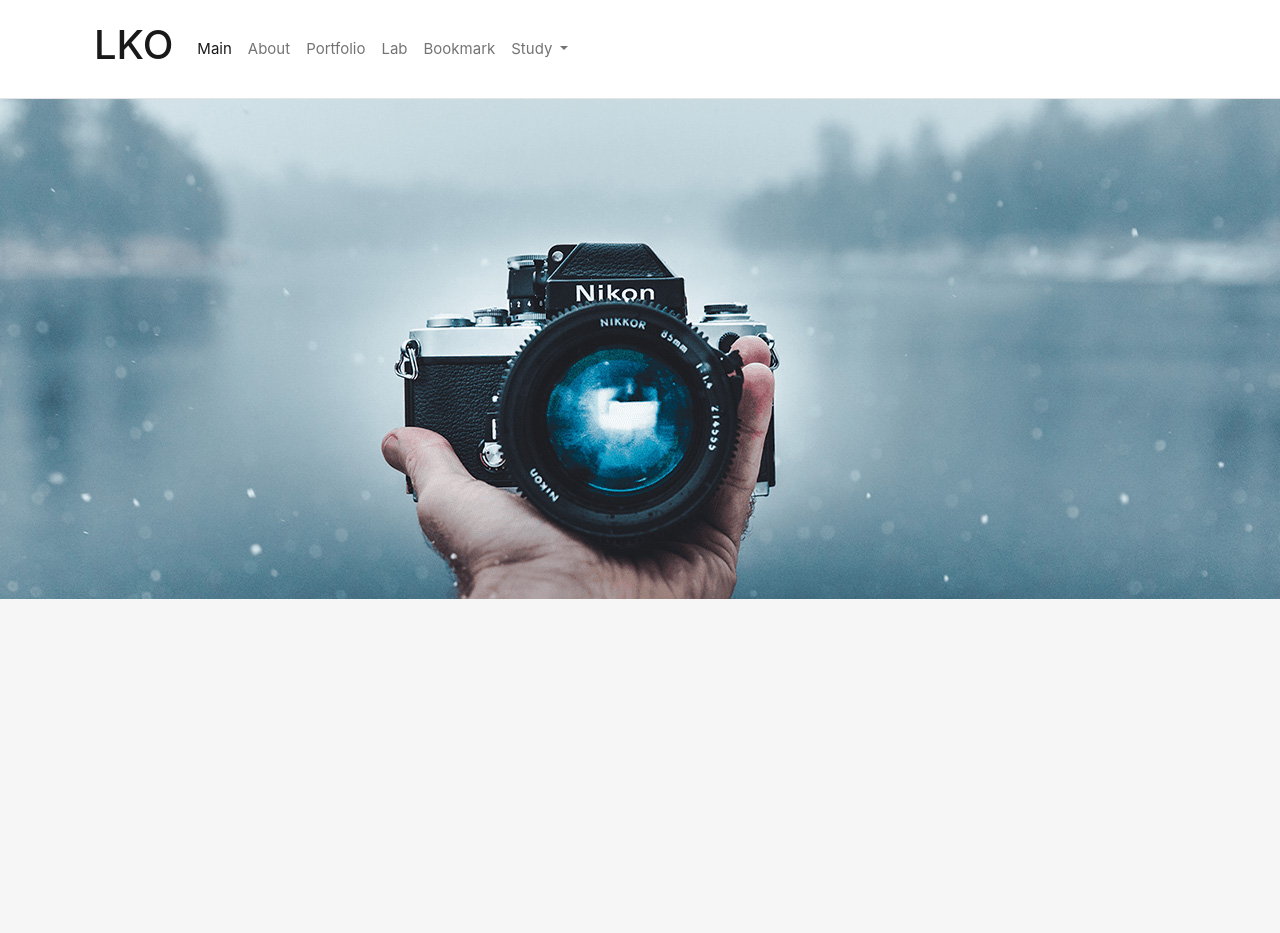
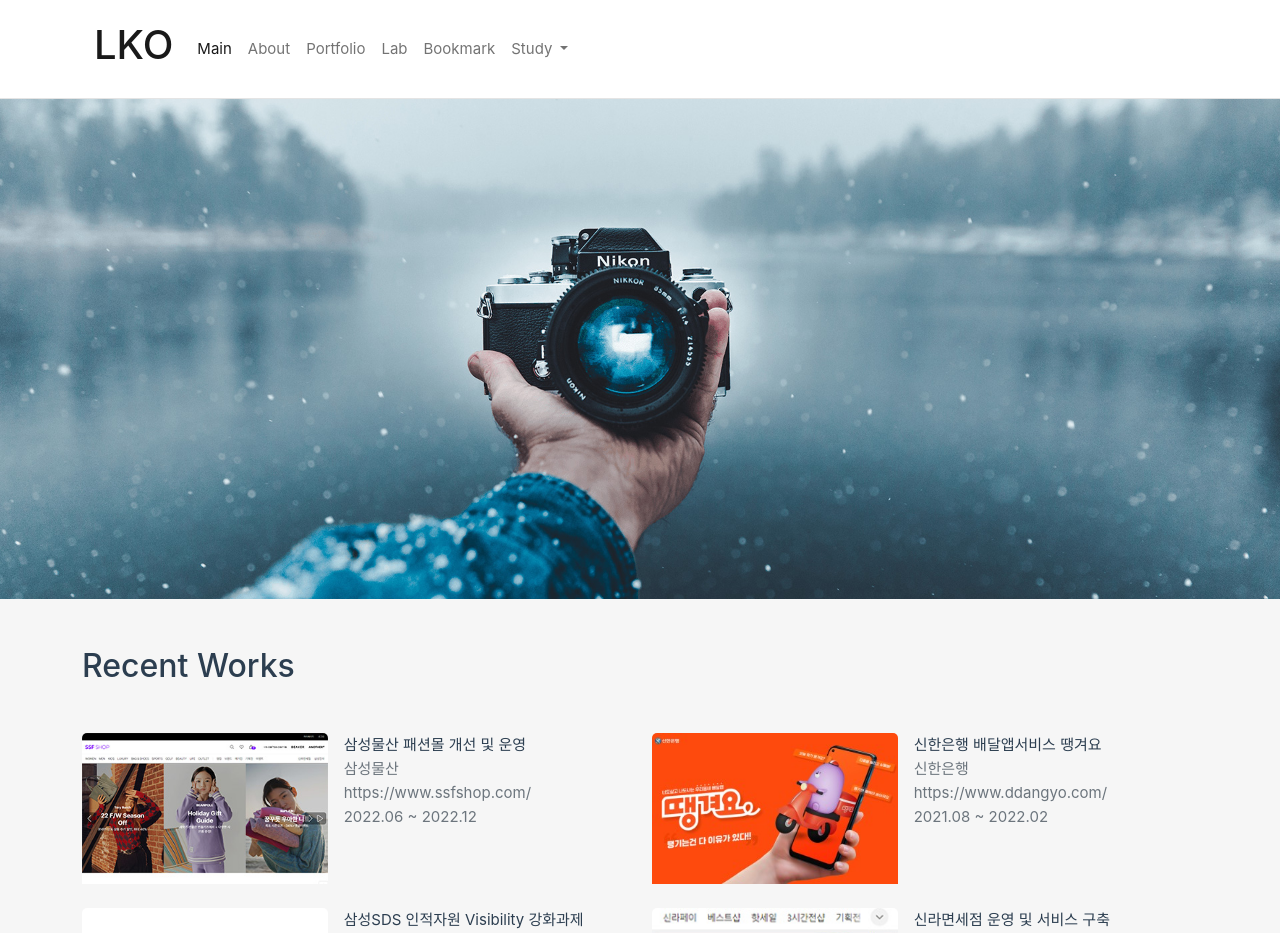
Before and after one commit to mylko72/vue3-home, a Vue app: page / in a window 1280 px wide. Shown: the top 933 px of the page. Before the commit the page ends 800 px from the top, so only its background shows below. Built offline with nearby package versions, Linux system fonts and the light colour scheme.

Commit message:
workitem 컴포넌트 추가

```diff
--- a/src/api/works.js
+++ b/src/api/works.js
@@ -20,10 +20,10 @@
   {
     "project": "삼성SDS 인적자원 Visibility 강화과제",
     "thumbnail": "/src/assets/images/img_sds_s.jpg",
-    "images" : [],
+    "images" : ['/src/assets/images/img_sds_s.png'],
     "client": "삼성SDS",
     "date": "2020.06 ~ 2021.06",
-    "desc": "Vue.js 프레임워크를 이용한 SFA 구축"
+    "desc": "교육과 인사 시스템을 Vue.js 플랫폼을 활용하여 고도화 및 구축"
   },
   {
     "project": " 신라면세점 운영 및 서비스 구축",
--- a/src/assets/base.css
+++ b/src/assets/base.css
@@ -79,15 +79,23 @@
 
 /* Portfolio list */
 .card-lists {margin:0 auto}
-.card-lists .card {cursor:pointer}
-.card-lists .card .card-img {position:relative; padding-top:calc((135*100%) / 220); overflow:hidden}
-.card-lists .card .card-img img {position:absolute; top:0; width:100%;}
-.card-lists .card .card-title {margin-bottom:0; font-size:.9rem}
-.card-lists .card .card-text .date {font-size:.7rem}
+.card-thumb {cursor:pointer}
+.card-thumb .card-img {position:relative; padding-top:calc((135*100%) / 220); overflow:hidden}
+.card-thumb .card-img img {position:absolute; top:0; width:100%;}
+.card-thumb .card-title {margin-bottom:0; font-size:.9rem}
+.card-thumb .card-text .date {font-size:.7rem}
+.card-list {flex-direction:row; border:none; background-color:transparent;}
+.card-list .card-img {flex:0 0 45%; width:45%}
+.card-list .card-body {padding-top:0; padding-bottom:0}
+.card-list .card-title, .card-list .card-text {margin-bottom:0}
+
+
+.v-alert {position:fixed; top:30vh; left:50%; min-width:500px; margin-left:-250px; text-align:center}
 
 /* Portfolio detail */
-.detail-view {margin-top:20px; padding:50px 30px; background:#fff; border-radius:10px}
+.detail-view {position:relative; min-height:calc(100vh - 200px); margin-top:20px; padding:50px 30px; background:#fff; border-radius:10px}
 .detail-view h3 {margin-bottom:0}
+.detail-view .spinner-border {position:absolute; top:50%; left:50%;}
 .detail-view .prev-btn {margin-right:10px; padding:0; font-size:1.5rem}
 .detail-view .desc-list .list-group-item {display:flex; align-items:baseline; padding:4px 16px; border:none; font-size:.8rem}
 .detail-view .desc-list .list-group-item .badge {width:46px; margin-right:5px; background:#cacaca;}
--- /dev/null
+++ b/src/components/WorkItem.vue
@@ -0,0 +1,45 @@
+<template>
+  <div class="card" :class="workType">
+    <div class="card-img">
+      <img :src="thumbnail" class="card-img-top" alt="...">
+    </div>
+    <div class="card-body">
+      <p class="card-title text-truncate">{{ project }}</p>
+      <p class="card-text" v-if="props.client"><span class="date text-muted">{{ client }}</span></p>
+      <p class="card-text" v-if="props.url"><span class="date text-muted">{{ url }}</span></p>
+      <p class="card-text"><span class="date text-muted">{{ date }}</span></p>
+    </div>
+  </div>
+</template>
+
+<script setup>
+import { ref } from "@vue/reactivity";
+
+const workType = ref(null);
+
+const props = defineProps({
+  display: String,
+  thumbnail: {
+    type: String,
+    required: true
+  },
+  project: {
+    type: String,
+    required: true
+  },
+  date: {
+    type: String,
+    required: true
+  },
+  client: String,
+  url: String,
+});
+
+workType.value = props.display;
+
+console.log(workType.value);
+</script>
+
+<style lang="scss" scoped>
+
+</style>
--- a/src/views/MainView.vue
+++ b/src/views/MainView.vue
@@ -1,10 +1,47 @@
 <template>
 	<div>
 		<div class="key-visual"></div>
+		<div class="container col-xl-12 col-xxl-11">
+			<h2 class="mt-5">Recent Works</h2>
+			<div class="row row-cols-2 g-3 gy-4 g-xl-4 my-4">
+				<div class="col" v-for="(card, index) in cardItems" :key="index">
+					<template v-if="index <= 5">
+						<WorkItem
+							display="card-list"
+							:thumbnail="card.thumbnail"
+							:project="card.project"
+							:client="card.client"
+							:url="card.url"
+							:date="card.date"
+							@click="goDetail(index)">
+						</WorkItem>
+					</template>
+				</div>
+			</div>
+		</div>
 	</div>
 </template>
 
-<script setup></script>
+<script setup>
+import { ref } from "@vue/reactivity";
+import { getWorks } from '@/api/works';
+import WorkItem from '@/components/WorkItem.vue';
+
+const cardItems = ref([]);
+
+const fetchWorks = async () => {
+	try {
+		cardItems.value = await getWorks();
+		console.log(cardItems.value);
+	}catch(e){
+		console.log(e.message);
+	}
+}
+
+fetchWorks();
+
+
+</script>
 
 <style scoped>
 .key-visual {
--- a/src/views/PortfolioDetailView.vue
+++ b/src/views/PortfolioDetailView.vue
@@ -3,25 +3,30 @@
 		<div class="col-xl-10">
 		  <h2>Portfolio</h2>
       <div class="detail-view">
+        <div v-if="!isLoading" class="spinner-border" role="status">
+          <span class="visually-hidden">Loading...</span>
+        </div>
+        <template v-else>
           <div class="d-flex align-items-center justify-content-between">
-          <h3>{{ selectedItem.project }}</h3>
+            <h3>{{ workItem.project }}</h3>
             <button type="button" class="btn prev-btn" @click.prevent="goList"><i class="bi bi-chevron-left"></i></button>
           </div>
           <hr />
           <div class="row flex-column flex-md-row mt-4 g-3">
             <div class="col-12 col-md-7 col-lg-8">
-              <img v-for="(image, index) in selectedItem.images" :key="index" :src="image" class="img-fluid" :class="[index > 0 ? 'mt-4' : 'mt-0']" alt="" />
+                <img v-for="(image, index) in workItem.images" :key="index" :src="image" class="img-fluid" :class="{ 'mt-4' : index > 0 }" alt="" />
             </div>
             <div class="col-12 col-md-5 col-lg-4">
               <ul class="list-group desc-list">
-              <li class="list-group-item"><span class="badge">Project</span> <span class="txt">{{ selectedItem.project }}</span></li>
-              <li class="list-group-item"><span class="badge">Client</span> <span class="txt">{{ selectedItem.client }}</span></li>
-              <li class="list-group-item"><span class="badge">Date</span> <span class="txt">{{ selectedItem.date }}</span></li>
-              <li class="list-group-item"><span class="badge">Url</span> <a href="https://www.ssfshop.com/" class="d-inline-block text-truncate" target="_blank">{{ selectedItem.url }}</a></li>
-              <li class="list-group-item"><span class="txt">{{ selectedItem.desc }}</span></li>
+                <li class="list-group-item"><span class="badge">Project</span> <span class="txt">{{ workItem.project }}</span></li>
+                <li class="list-group-item"><span class="badge">Client</span> <span class="txt">{{ workItem.client }}</span></li>
+                <li class="list-group-item"><span class="badge">Date</span> <span class="txt">{{ workItem.date }}</span></li>
+                <li class="list-group-item" v-if="workItem.url"><span class="badge">Url</span> <a href="https://www.ssfshop.com/" class="d-inline-block text-truncate" target="_blank">{{ workItem.url }}</a></li>
+                <li class="list-group-item"><span class="txt">{{ workItem.desc }}</span></li>
               </ul>
             </div>
           </div>
+        </template>
       </div>
     </div>
   </div>
@@ -33,7 +38,7 @@
 import { useRoute, useRouter } from 'vue-router';
 import { computed } from '@vue/runtime-core';
 
-const selectedItem = ref({
+const workItem = ref({
   project: null,
   thumbnail: null,
   images: [],
@@ -44,18 +49,21 @@
 
 const route = useRoute();
 const router = useRouter();
-const selectedId = route.params.id;
+const workId = route.params.id;
+const isLoading = ref(null);
 
 const fetchItem = async (id) => {
   try {
-    selectedItem.value = await getWorksById(id);
-    console.log(selectedItem.value);
+    isLoading.value = false;
+    workItem.value = await getWorksById(id);
+    console.log(workItem.value.url)
+    isLoading.value = true;
   }catch(e){
     console.log(e.message)
   }
 }
 
-fetchItem(selectedId);
+fetchItem(workId);
 
 const goList = () => {
   router.push({name: 'PortfolioListView'});
--- a/src/views/PortfolioListView.vue
+++ b/src/views/PortfolioListView.vue
@@ -1,21 +1,24 @@
 <template>
 	<div class="container py-5">
 		<div class="card-lists col-xl-12 col-xxl-11">
-		<h2>Portfolio</h2>
+			<h2>Portfolio</h2>
 			<div class="row row-cols-2 row-cols-md-3 row-cols-lg-4 g-3 g-xl-4 my-4">
 				<div class="col" v-for="(card, index) in cardItems" :key="index">
-					<div class="card" @click="goDetail(index)">
-						<div class="card-img">
-							<img :src="card.thumbnail" class="card-img-top" alt="...">
-						</div>
-						<div class="card-body">
-							<p class="card-title text-truncate">{{ card.project }}</p>
-							<p class="card-text"><span class="date text-muted">{{ card.date }}</span></p>
-						</div>
-					</div>
+					<WorkItem
+						display="card-thumb"
+						:thumbnail="card.thumbnail"
+						:project="card.project"
+						:date="card.date"
+						@click="goDetail(index)">
+					</WorkItem>
 				</div>
 			</div>
 		</div>
+		<Transition name="slide">
+			<div v-if="isAlert" class="alert alert-danger v-alert" role="alert">
+				상세 이미지가 없습니다.
+			</div>
+		</Transition>
 	</div>
 </template>
 
@@ -23,8 +26,11 @@
 import { ref } from 'vue'
 import { getWorks } from '@/api/works';
 import { useRouter } from 'vue-router';
+import WorkItem from '@/components/WorkItem.vue';
 
 const cardItems = ref([]);
+const isAlert = ref(false);
+
 const fetchWorks = async () => {
 	try {
 		cardItems.value = await getWorks();
@@ -38,9 +44,23 @@
 
 const router = useRouter();
 const goDetail = (id) => {
+	if(!cardItems.value[id].images.length){
+		isAlert.value = true;
+		setTimeout(() => {
+			isAlert.value = false;
+		}, 2000)
+		return false;
+	}
 	router.push({ name:  'PortfolioDetailView', params: { id }});
 }
 
 </script>
 
-<style scoped></style>
+<style scoped>
+.slide-enter-from,
+.slide-leave-to {opacity:0; transform:translateY(-100vh)}
+.slide-enter-to,
+.slide-leave-from {opacity:1;  transform:translateY(0)}
+.slide-enter-active,
+.slide-leave-active {transition:all .5s ease}
+</style>
```
Also changed, not shown: src/assets/images/img_sds_s.png (added). Lines whose indentation alone changed are shown as unchanged.
